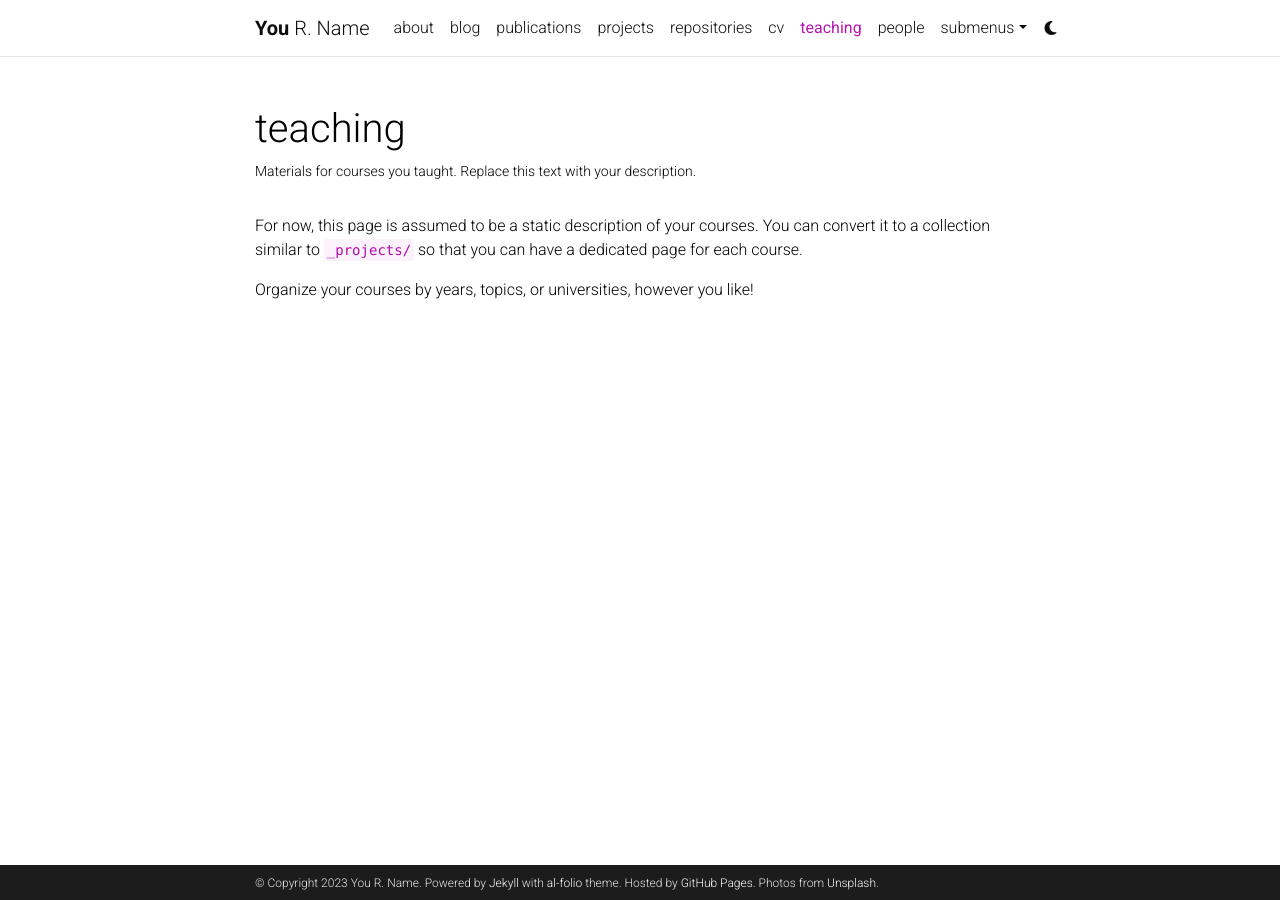
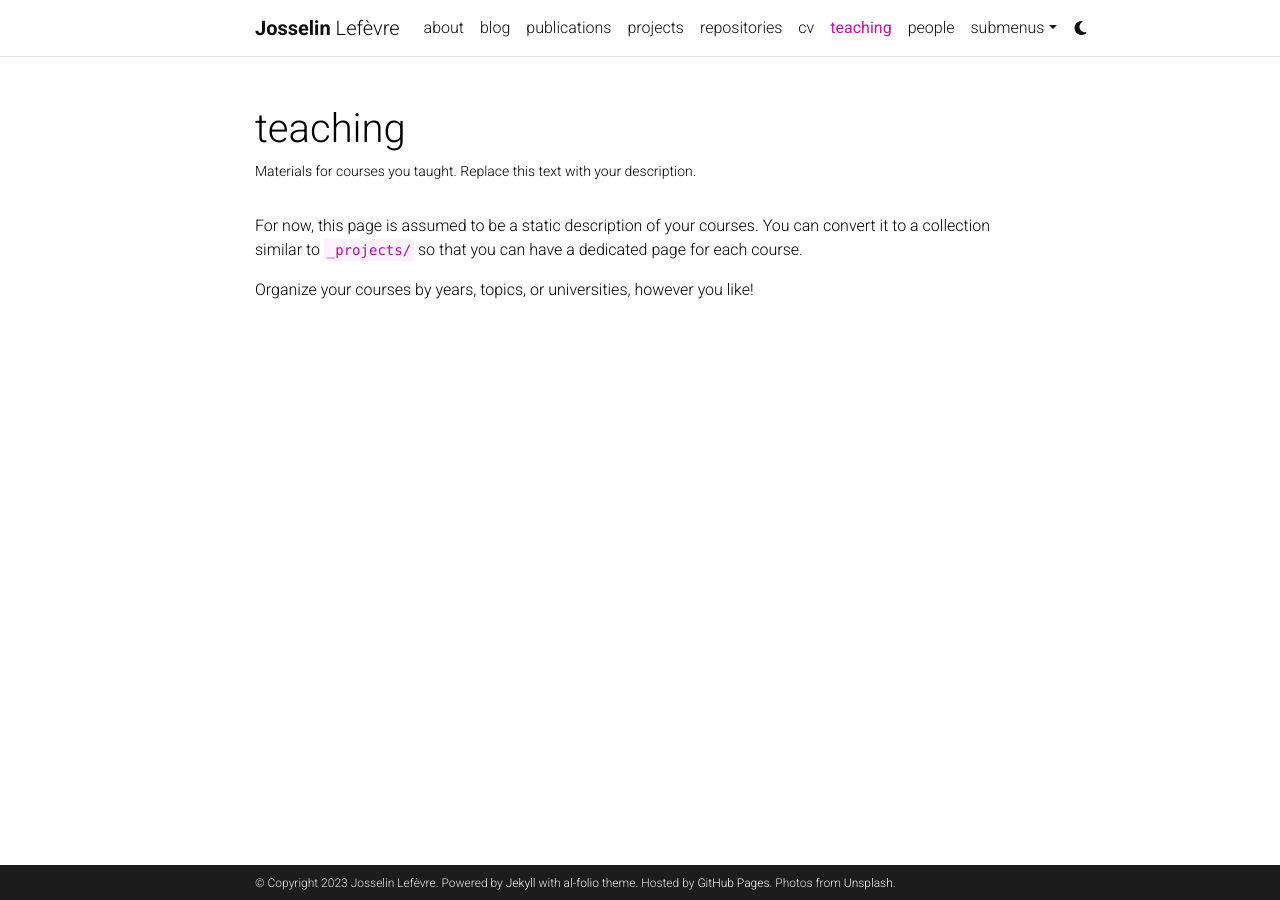
Before and after one commit to lefevrej/lefevrej.github.io, a Jekyll site: the page built from _pages/teaching.md, in a window 1280 px wide. Built offline with Jekyll 4.4.1, drawn with Linux system fonts in a browser that asks for light colours; comment, search, counter and statistics services are not loaded; a style sheet for code colours, icons or effects is not loaded.

Commit message:
update url

```diff
--- a/_config.yml
+++ b/_config.yml
@@ -3,9 +3,9 @@
 # -----------------------------------------------------------------------------
 
 title: blank # the website title (if blank, full name will be used instead)
-first_name: You
-middle_name: R.
-last_name: Name
+first_name: Josselin
+middle_name:
+last_name: Lefèvre
 email: you@example.com
 description: > # the ">" symbol means to ignore newlines until "footer_text:"
   A simple, whitespace theme for academics. Based on [*folio](https://github.com/bogoli/-folio) design.
@@ -18,8 +18,8 @@ keywords: jekyll, jekyll-theme, academic-website, portfolio-website  # add your
 lang: en # the language of your site (for example: en, fr, cn, ru, etc.)
 icon: ⚛️  # the emoji used as the favicon (alternatively, provide image name in /assets/img/)
 
-url: https://alshedivat.github.io # the base hostname & protocol for your site
-baseurl: /al-folio # the subpath of your site, e.g. /blog/
+url: https://lefevrej.github.io # the base hostname & protocol for your site
+baseurl: # the subpath of your site, e.g. /blog/
 last_updated: false # set to true if you want to display last updated in the footer
 impressum_path:  # set to path to include impressum link in the footer, use the same path as permalink in a page, helps to conform with EU GDPR
 
```
